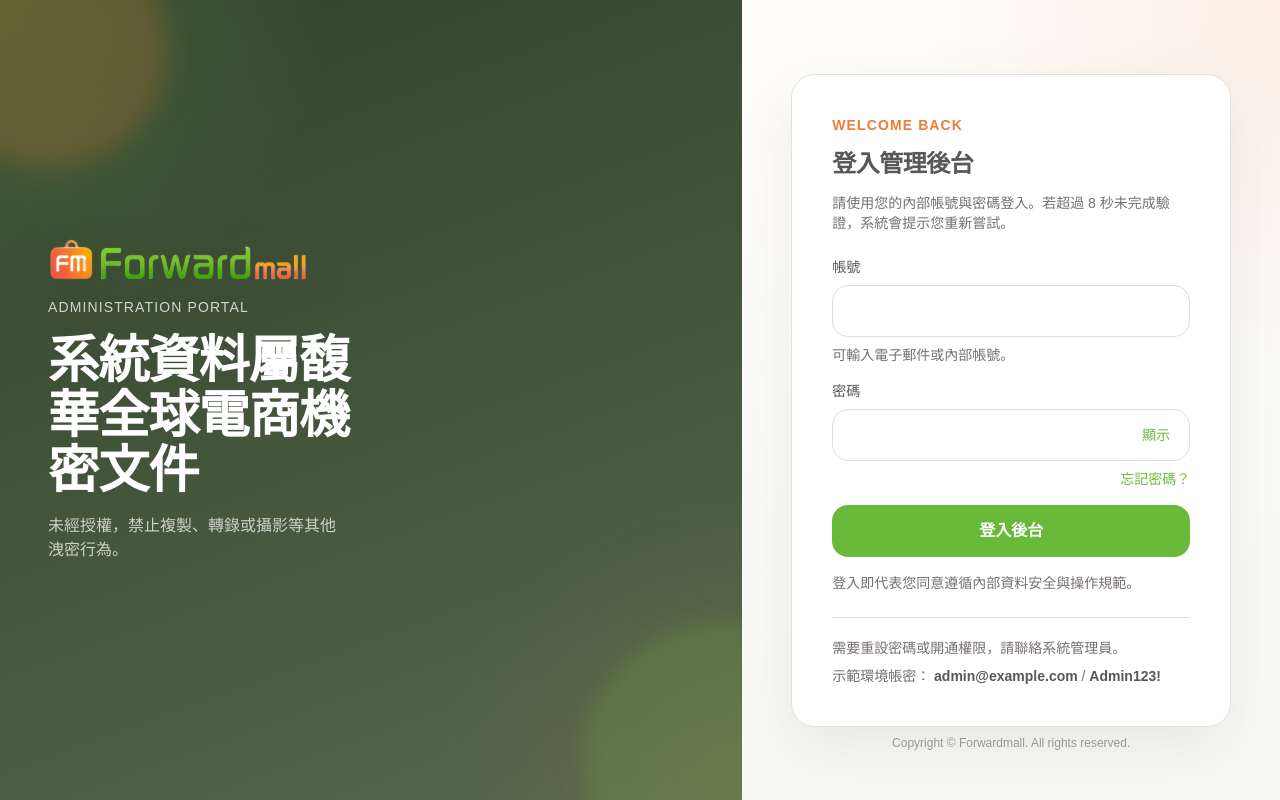
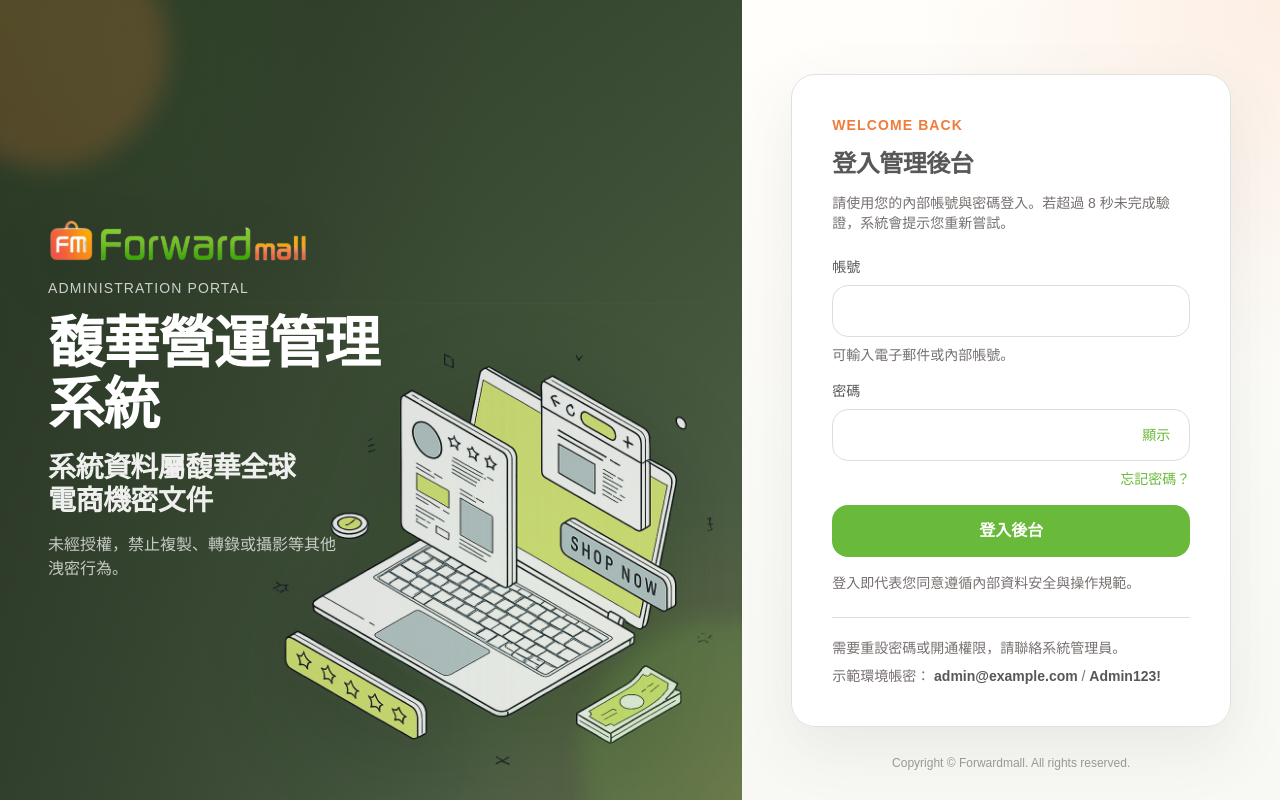
Before and after one commit to truelove4044/nuxt_base, a Nuxt app: page /login in a window 1280 px wide. Built offline with nearby package versions, Linux system fonts and the light colour scheme.

Commit message:
fix: 調整登入頁品牌區標題層級與視覺版面

```diff
--- a/app/components/auth/AuthBrandPanel.vue
+++ b/app/components/auth/AuthBrandPanel.vue
@@ -1,5 +1,15 @@
 <template>
   <section class="auth-brand-panel">
+    <div class="auth-brand-panel__art-shell" aria-hidden="true">
+      <div class="auth-brand-panel__art-glow" />
+      <img
+        class="auth-brand-panel__art-image"
+        src="/login.png"
+        alt=""
+        width="800"
+        height="800"
+      />
+    </div>
     <AuthBrandParticles />
     <div class="auth-brand-panel__content">
       <img
@@ -11,6 +21,7 @@
       />
       <p class="auth-brand-panel__eyebrow">{{ eyebrow }}</p>
       <h1 class="auth-brand-panel__title">{{ title }}</h1>
+      <h2 class="auth-brand-panel__subtitle">{{ subtitle }}</h2>
       <p class="auth-brand-panel__description">{{ description }}</p>
     </div>
   </section>
@@ -23,6 +34,10 @@
       default: "",
     },
     title: {
+      type: String,
+      required: true,
+    },
+    subtitle: {
       type: String,
       required: true,
     },
@@ -44,9 +59,59 @@
     color: rgba(255, 255, 255, 0.92);
   }
 
+  .auth-brand-panel__art-shell {
+    position: absolute;
+    inset: 0;
+    z-index: 1;
+    pointer-events: none;
+  }
+
+  .auth-brand-panel__art-shell::before {
+    position: absolute;
+    inset: 0;
+    background: linear-gradient(
+      90deg,
+      rgba(34, 46, 31, 0.65) 0%,
+      rgba(34, 46, 31, 0.35) 40%,
+      rgba(34, 46, 31, 0.12) 65%,
+      rgba(34, 46, 31, 0.02) 95%,
+      transparent 100%
+    );
+    content: "";
+  }
+
+  .auth-brand-panel__art-glow {
+    position: absolute;
+    right: 4%;
+    bottom: 2%;
+    width: min(38vw, 360px);
+    aspect-ratio: 1;
+    border-radius: 999px;
+    background: radial-gradient(
+      circle,
+      rgba(130, 216, 78, 0.2) 0%,
+      rgba(130, 216, 78, 0.04) 58%,
+      transparent 76%
+    );
+    filter: blur(10px);
+    opacity: 0.9;
+  }
+
+  .auth-brand-panel__art-image {
+    position: absolute;
+    right: -10%;
+    bottom: -2%;
+    width: min(46vw, 560px);
+    height: auto;
+    opacity: 0.85;
+    object-fit: contain;
+    filter: drop-shadow(0 22px 48px rgba(18, 25, 17, 0.34));
+  }
+
   .auth-brand-panel::before,
   .auth-brand-panel::after {
     position: absolute;
+    z-index: 2;
     border-radius: 999px;
     content: "";
     filter: blur(12px);
@@ -71,7 +136,7 @@
 
   .auth-brand-panel__content {
     position: relative;
-    z-index: 1;
+    z-index: 3;
     display: grid;
     gap: var(--space-4);
     width: min(100%, 560px);
@@ -94,8 +159,16 @@
   .auth-brand-panel__title {
     max-width: 12ch;
     color: #fff;
-    font-size: clamp(2rem, 4vw, 3.5rem);
+    font-size: clamp(2.4rem, 4.4vw, 3.75rem);
     line-height: 1.08;
+  }
+
+  .auth-brand-panel__subtitle {
+    max-width: 16ch;
+    color: rgba(255, 255, 255, 0.92);
+    font-size: clamp(1.25rem, 2.2vw, 1.75rem);
+    font-weight: 600;
+    line-height: 1.18;
   }
 
   .auth-brand-panel__description {
@@ -152,6 +225,13 @@
     .auth-brand-panel {
       padding: var(--space-12) var(--space-8);
     }
+
+    .auth-brand-panel__art-image {
+      top: 50%;
+      right: -5%;
+      transform: translateY(-50%);
+      width: min(44vw, 360px);
+    }
   }
 
   @media (min-width: 1024px) {
@@ -162,5 +242,43 @@
     .auth-brand-panel__list {
       display: grid;
     }
+
+    .auth-brand-panel__art-image {
+      transform: none;
+      top: auto;
+      right: 0;
+      bottom: 0;
+      width: min(42vw, 500px);
+    }
+  }
+
+  @media (max-width: 767px) {
+    .auth-brand-panel__art-shell::before {
+      background: linear-gradient(
+        180deg,
+        rgba(34, 46, 31, 0.34) 0%,
+        rgba(34, 46, 31, 0.14) 100%
+      );
+    }
+
+    .auth-brand-panel__art-glow {
+      right: -12%;
+      bottom: -10%;
+      width: 220px;
+      opacity: 0.72;
+    }
+
+    .auth-brand-panel__art-image {
+      top: 50%;
+      transform: translateY(-50%);
+      right: -5%;
+      width: 260px;
+    }
+  }
+
+  @media (max-width: 520px) {
+    .auth-brand-panel__art-image {
+      display: none;
+    }
   }
 </style>
--- a/app/pages/login.vue
+++ b/app/pages/login.vue
@@ -3,7 +3,8 @@
     <template #brand>
       <AuthBrandPanel
         eyebrow="Administration Portal"
-        title="系統資料屬馥華全球電商機密文件"
+        title="馥華營運管理系統"
+        subtitle="系統資料屬馥華全球電商機密文件"
         description="未經授權，禁止複製、轉錄或攝影等其他洩密行為。"
       />
     </template>
@@ -248,14 +249,22 @@
     .login-page__card {
       padding: var(--space-10);
     }
+  }
 
+  @media (min-width: 1024px) {
     .login-page__copyright {
       position: absolute;
-      bottom: 0;
+      bottom: -20px;
       left: 50%;
       width: 100%;
       padding-top: 0;
       transform: translateX(-50%);
     }
   }
+
+  @media (max-width: 1023px) {
+    .login-page__column {
+      flex-direction: column;
+    }
+  }
 </style>
```
Also changed, not shown: public/login.png (added).
